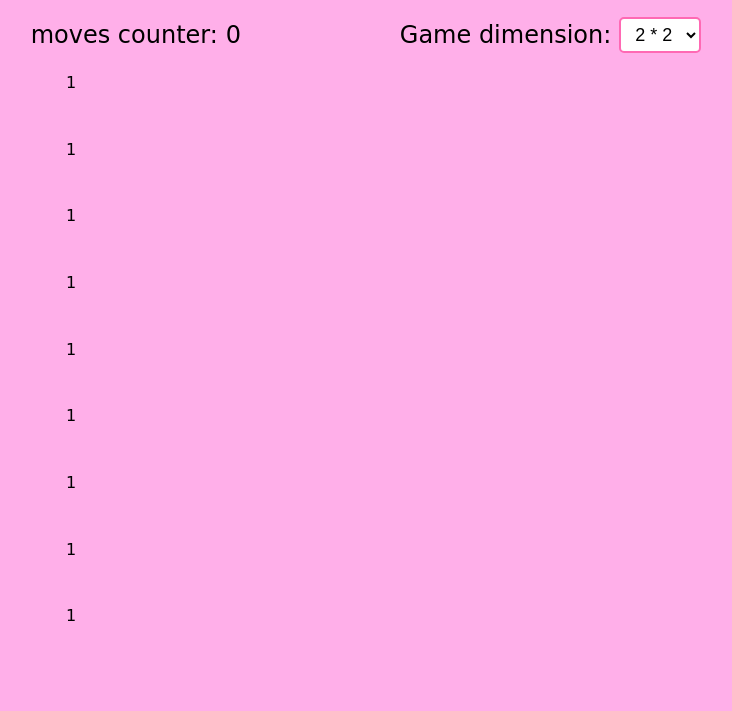
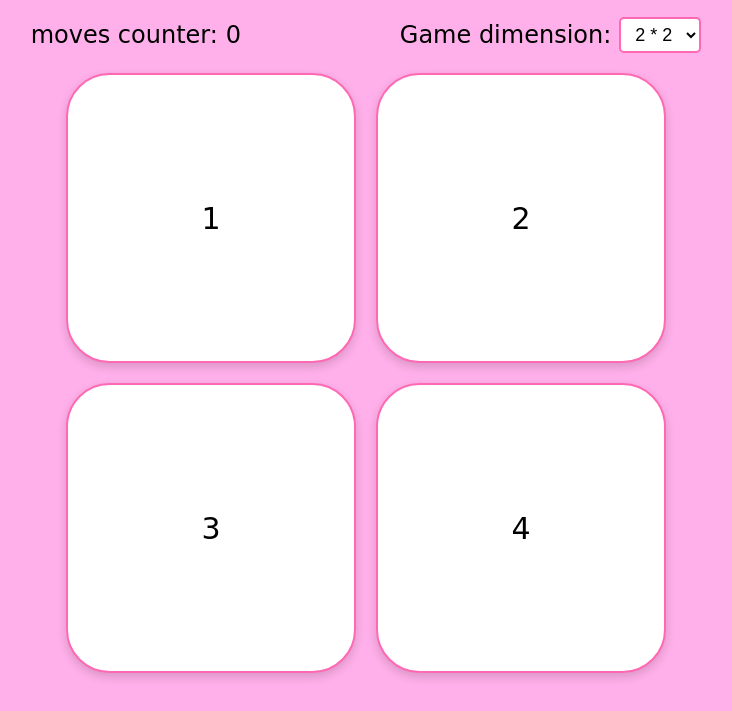
Before and after one commit to BenMan3024/DaBentzi, a plain HTML site: page index.html in a window 1280 px wide. Shown: the part 89-800 px from the top of the page, without its empty margins (274-1006 px from the left). Drawn offline with Linux system fonts and the light colour scheme.

Commit message:
create basic logic of onPageLoad and onSelector change

```diff
--- a/index.css
+++ b/index.css
@@ -48,6 +48,24 @@ h1 {
 
 #game-board {
     display: grid;
+    grid-template-columns: repeat(var(--grid-size), 1fr);
+    grid-template-rows: repeat(var(--grid-size), 1fr);
+
     width: 600px;
     height: 600px;
+
+    gap: 20px;
 }
+
+.cell {
+    display: flex;
+    justify-content: center;
+    align-items: center;
+
+    background-color: #ffffff;
+    border: 2px solid #ff69b4;
+    border-radius: 15%;
+    box-shadow: 0 4px 10px rgba(0, 0, 0, 0.15);
+
+    font-size: 30px;
+}
--- a/index.html
+++ b/index.html
@@ -26,17 +26,8 @@
                     </select>
                 </div>
             </div>
-            <div id="game-board">
-                <div>1</div>
-                <div>1</div>
-                <div>1</div>
-                <div>1</div>
-                <div>1</div>
-                <div>1</div>
-                <div>1</div>
-                <div>1</div>
-                <div>1</div>
-            </div>
+            <div id="game-board"></div>
         </div>
+        <script src="main.js"></script>
     </body>
 </html>
--- /dev/null
+++ b/main.js
@@ -0,0 +1,25 @@
+const selector = document.getElementById('dimension-input');
+const gameBoard = document.getElementById('game-board');
+
+const onDimensionChange = () => {
+    const size = parseInt(selector.value);
+
+    gameBoard.style.setProperty('--grid-size', size);
+
+    gameBoard.innerHTML = '';
+
+    for (let i = 0; i < size * size; i++) {
+        const cell = document.createElement('div');
+        cell.textContent = i + 1;
+        cell.classList.add('cell');
+        gameBoard.appendChild(cell);
+    }
+};
+
+const onPageLoad = () => {
+    onDimensionChange();
+};
+
+document.addEventListener('DOMContentLoaded', onPageLoad);
+
+selector.addEventListener('change', onDimensionChange);
```
